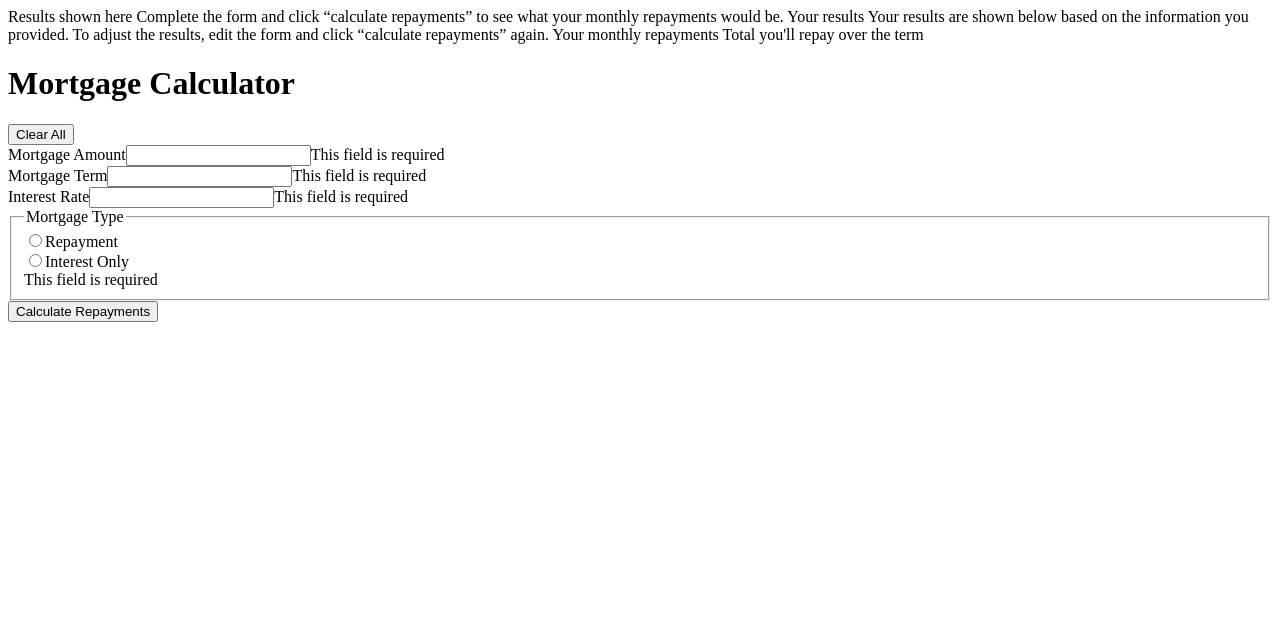
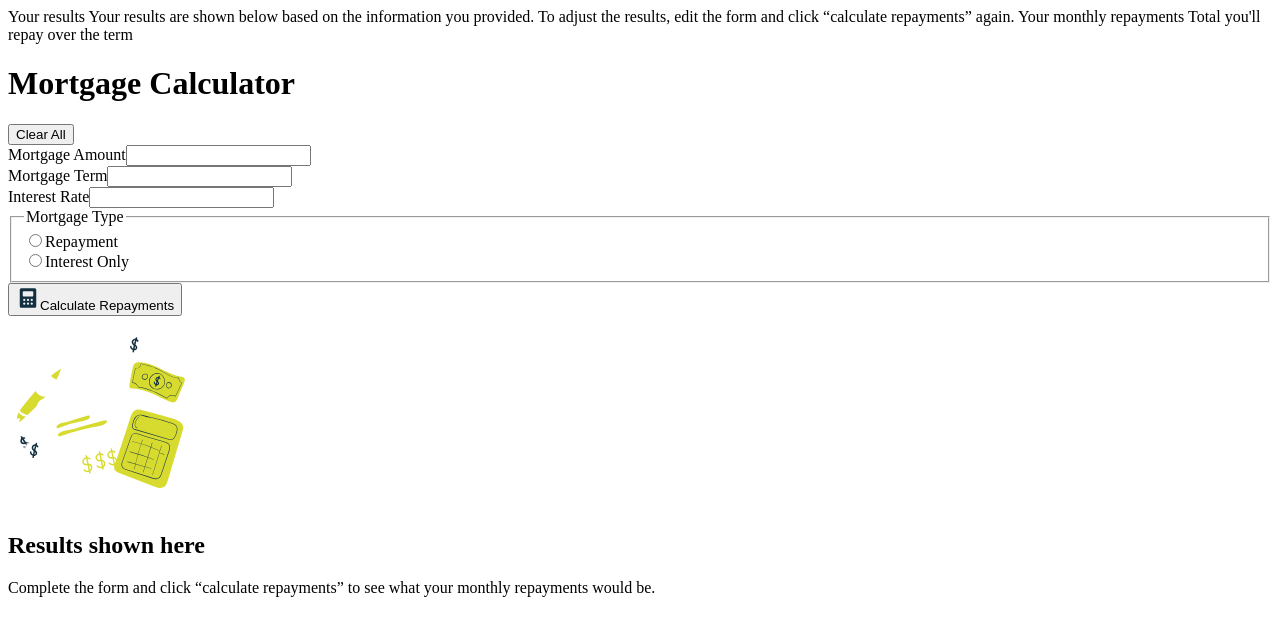
Before and after one commit to hrong1/mortgage-repayment-calculator, a React (Vite) app: page / in a window 1280 px wide. Shown: the top 636 px of the page. Built offline with nearby package versions, Linux system fonts and the light colour scheme.

Commit message:
use react hook form for calculator

```diff
--- a/index.html
+++ b/index.html
@@ -11,18 +11,6 @@
 </head>
 <body>
 
-
-
-  <!-- Empty results start -->
-
-  Results shown here
-
-  Complete the form and click “calculate repayments” to see what
-  your monthly repayments would be.
-
-  <!-- Empty results end -->
-
-  <!-- Completed results start -->
 
   Your results
 
--- a/package.json
+++ b/package.json
@@ -26,6 +26,7 @@
     "eslint-plugin-react-refresh": "^0.4.24",
     "gh-pages": "^6.3.0",
     "globals": "^16.5.0",
+    "react-hook-form": "^7.68.0",
     "sass": "^1.94.2",
     "typescript": "~5.9.3",
     "typescript-eslint": "^8.46.4",
--- a/src/App.tsx
+++ b/src/App.tsx
@@ -1,12 +1,27 @@
+import { useState } from 'react';
 import './App.scss'
 import DataInput from './component/dataInput'
+import Result from './component/result';
+
+export interface Data {
+  amount: number;
+  term: number;
+  rate: number;
+  type: string;
+}
+
 
 function App() {
+  const [submittedData, setSubmittedData] = useState<Data | null>(null);
 
+  const handleFormSubmit = (data: Data) => {
+    setSubmittedData(data);
+  };
 
   return (
     <main>
-      <DataInput/>
+      <DataInput submitForm={handleFormSubmit}/>
+      <Result data={submittedData}/>
     </main>
   )
 }
--- a/src/component/dataInput.tsx
+++ b/src/component/dataInput.tsx
@@ -1,41 +1,82 @@
-const DataInput = () => {
-    const errorText = "This field is required"
+import CalculatorIcon from '../assets/images/icon-calculator.svg?react'
+import { type Data } from '../App'
+import { useForm, type SubmitHandler } from 'react-hook-form';
 
+interface DataInputProps {
+  submitForm: (data: Data) => void;
+}
+
+const DataInput = ({ submitForm }: DataInputProps) => {
+    const errorEmpty = "This field is required";
+    const { register, handleSubmit, formState: { errors } } = useForm<Data>();
+    const onSubmit: SubmitHandler<Data> = (data) => {
+        submitForm(data);
+    };
     return (
-        <form>
+        <form onSubmit={handleSubmit(onSubmit)}>
             <h1>Mortgage Calculator</h1>
             <button type='button'>Clear All</button>
             <section>
                 <div>
                     <label>Mortgage Amount</label>
-                    <input></input>
-                    <span>{errorText}</span>
+                    <input
+                        {...register("amount", {
+                            required: errorEmpty,
+                        })}
+                        >
+                    </input>
+                    {errors.amount && <span>{errors.amount.message}</span>}
                 </div>
                 <div>
                     <label>Mortgage Term</label>
-                    <input></input>
-                    <span>{errorText}</span>
+                    <input
+                        {...register("amount", {
+                            required: errorEmpty,
+                        })}
+                        >
+                    </input>
+                    {errors.term && <span>{errors.term.message}</span>}
                 </div>
                 <div>
                     <label>Interest Rate</label>
-                    <input></input>
-                    <span>{errorText}</span>
+                    <input
+                        {...register("amount", {
+                            required: errorEmpty,
+                        })}
+                        >
+                    </input>
+                    {errors.rate && <span>{errors.rate.message}</span>}
                 </div>
             </section>
             <fieldset>
                 <legend>Mortgage Type</legend>
                 <div>
-                    <input type="radio" id="repayment" name="drone" value="repayment"/>
+                    <input
+                        type="radio"
+                        id="repayment"
+                        value="repayment"
+                        {...register("type", {
+                            required: errorEmpty,
+                        })}/>
                     <label htmlFor="repayment">Repayment</label>
                 </div>
 
                 <div>
-                    <input type="radio" id="interest" name="drone" value="interest"/>
+                    <input
+                        type="radio"
+                        id="interest"
+                        value="interest"
+                        {...register("type", {
+                            required: errorEmpty,
+                        })}/>
                     <label htmlFor="interest">Interest Only</label>
                 </div>
-                <span>{errorText}</span>
+                {errors.type && <span>{errors.type.message}</span>}
             </fieldset>
-            <button type='submit'>Calculate Repayments</button>
+            <button type='submit'>
+                <CalculatorIcon/>
+                Calculate Repayments
+            </button>
         </form>
     )
 
--- /dev/null
+++ b/src/component/result.tsx
@@ -0,0 +1,28 @@
+import { type Data } from '../App'
+import EmptyImg from '../assets/images/illustration-empty.svg?react'
+
+interface ResultProps {
+  data: Data | null;
+}
+
+const Result = ({ data }: ResultProps) => {
+    return (
+        <div>
+            {!data ? (
+                <div>
+                    <EmptyImg/>
+                    <h2>Results shown here</h2>
+                    <p>
+                        Complete the form and click “calculate repayments” to see what your monthly repayments would be.
+                    </p>
+                </div>
+            ):(
+                <div>
+
+                </div>
+            )}
+        </div>
+    )
+}
+
+export default Result;
```
Also changed, not shown: 1 other file (tests, documents, lock files or other folders).
